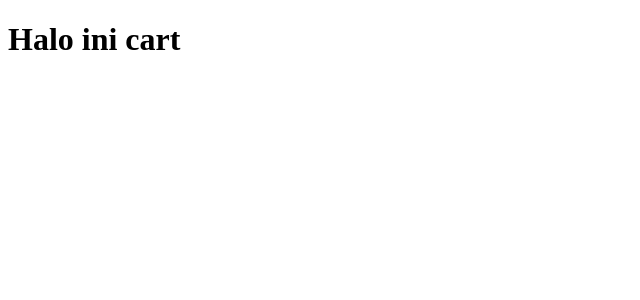
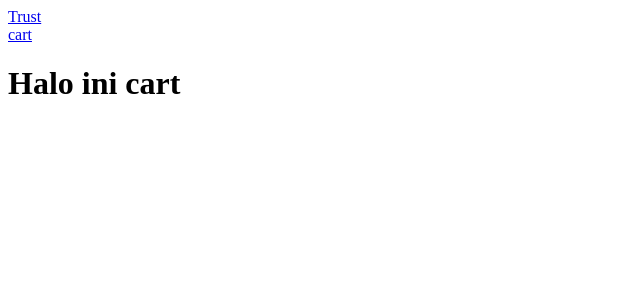
Before and after one commit to aan-cloud/trust-frontend, a React (Vite) app: page /cart in a window 1280 px wide. Shown: the top 300 px of the page, without its empty margins (0-640 px from the left). Built offline with nearby package versions, Linux system fonts and the light colour scheme.

Commit message:
feat: add navbar for routes

```diff
--- a/src/App.tsx
+++ b/src/App.tsx
@@ -1,10 +1,14 @@
 import { BrowserRouter as Router } from "react-router-dom"
 import AppRoutes from "./routes/AppRoutes"
+import Navbar from "./components/Navbar"
 
 function App(): JSX.Element {
 
   return (
     <Router>
+      <div className="navbar">
+        <Navbar />
+      </div>
       <AppRoutes />
     </Router>
   )
--- /dev/null
+++ b/src/components/Navbar.tsx
@@ -0,0 +1,25 @@
+import { Link } from "react-router-dom"
+
+const Navbar = () => {
+    return (
+        <div className="container">
+            <div className="logo">
+                <Link to='/'>Trust</Link>
+            </div>
+            <div className="category">
+
+            </div>
+            <div className="search">
+
+            </div>
+            <div className="user">
+
+            </div>
+            <div className="cart">
+                <Link to='/cart'>cart</Link>
+            </div>
+        </div>
+    )
+}
+
+export default Navbar
```
